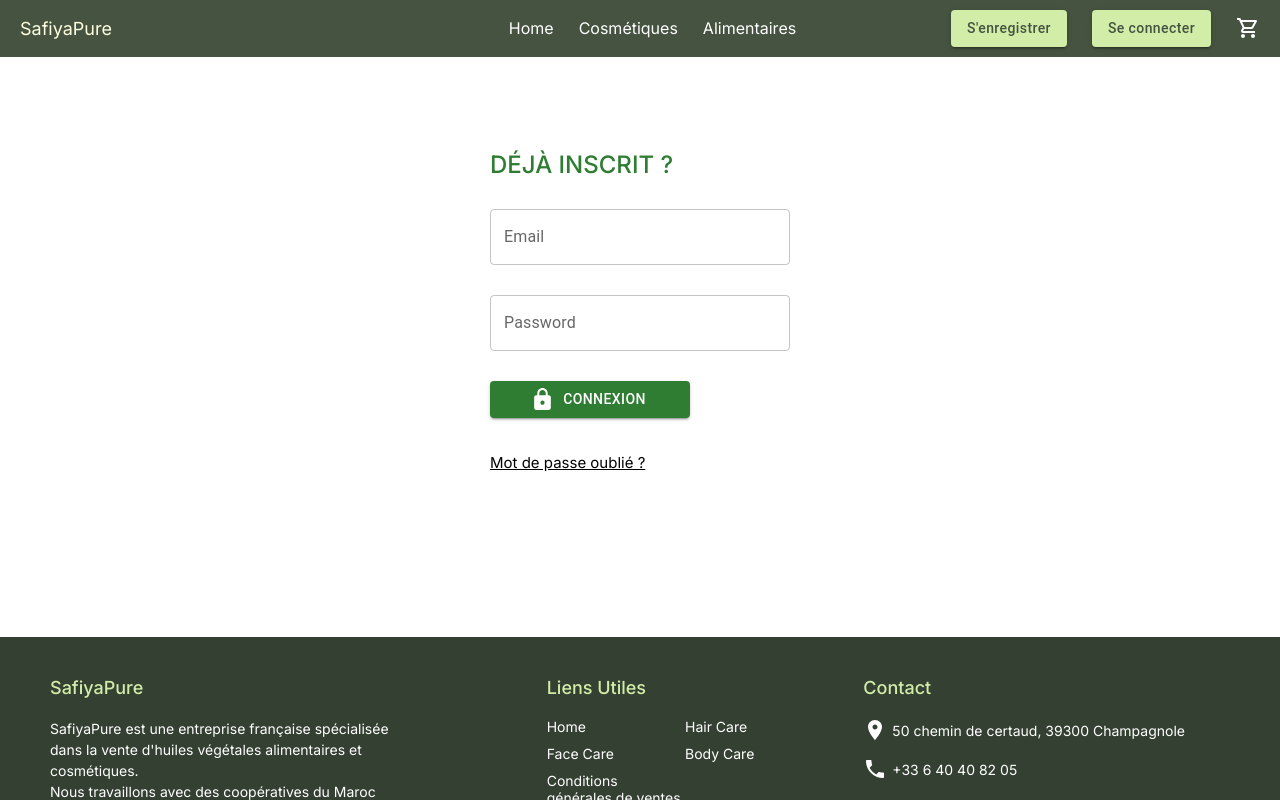
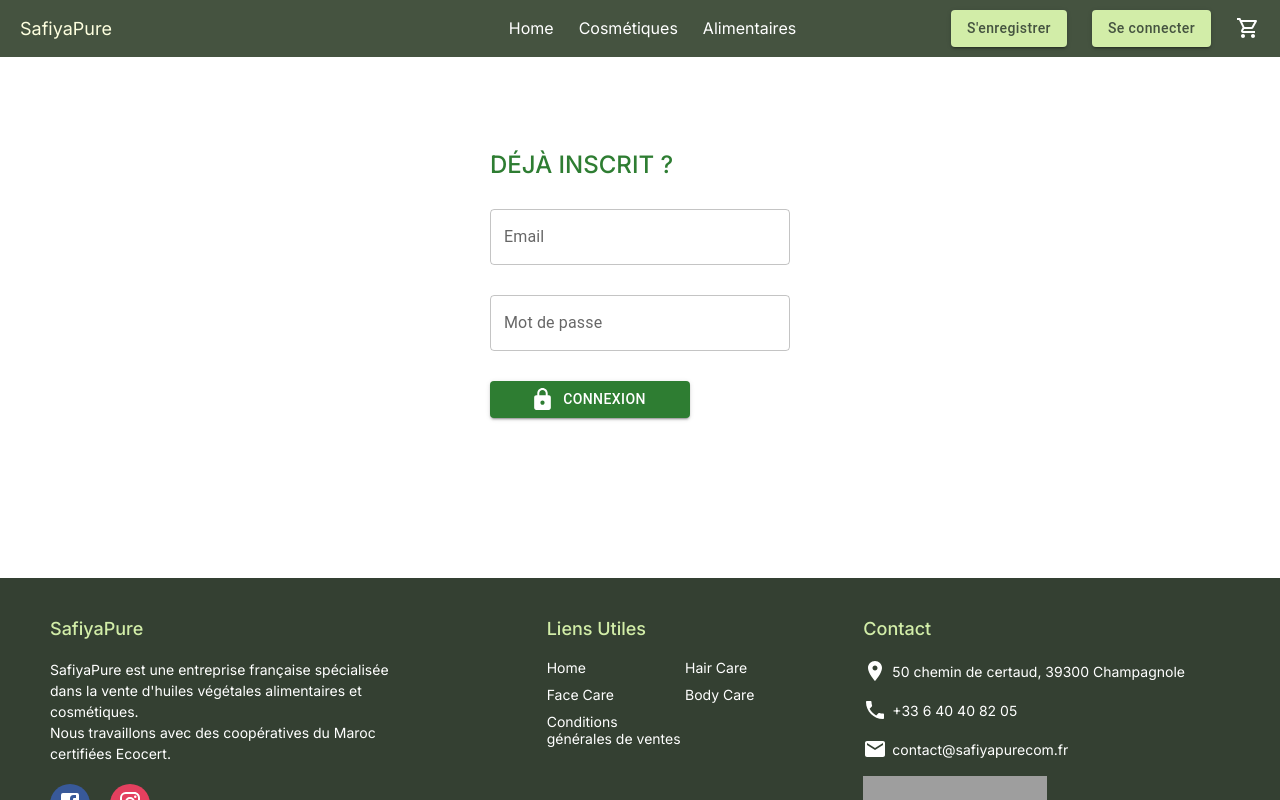
Before and after one commit to FaridAmimri/safiyapure-front, a React (Create React App) app: page /login in a window 1280 px wide. Shown: the top 800 px of the page. Built offline with nearby package versions, Linux system fonts and the light colour scheme; grey boxes are pictures that could not be loaded.

Commit message:
Deactivate reset password link

```diff
--- a/src/pages/Login.jsx
+++ b/src/pages/Login.jsx
@@ -7,12 +7,12 @@ import Box from '@mui/material/Box'
 import MuiInput from '../components/MuiInput'
 import Button from '@mui/material/Button'
 import CircularProgress from '@mui/material/CircularProgress'
+import Alert from '@mui/material/Alert'
 import LockIcon from '@mui/icons-material/Lock'
 import { mobile, tablet } from '../responsive'
 import { useState, useRef } from 'react'
 import { useDispatch, useSelector } from 'react-redux'
 import { login } from '../redux/apiCalls'
-import { useNavigate } from 'react-router-dom'
 
 const initialValues = {
   email: '',
@@ -25,7 +25,6 @@ function Login() {
   const [errors, setErrors] = useState({})
   const dispatch = useDispatch()
   const { isFetching, loginError } = useSelector((state) => state.user)
-  const navigate = useNavigate()
 
   const handleInputChange = (e) => {
     const { name, value } = e.target
@@ -49,7 +48,6 @@ function Login() {
     e.preventDefault()
     if (validate()) {
       login(dispatch, values)
-      navigate('/')
     }
   }
 
@@ -68,7 +66,7 @@ function Login() {
               onChange={handleInputChange}
             />
             <MuiInput
-              label='Password'
+              label='Mot de passe'
               name='password'
               type='password'
               value={values.password}
@@ -87,13 +85,13 @@ function Login() {
             >
               Connexion
             </Button>
-            <Link href='/password'>Mot de passe oublié ?</Link>
+            {/* <Link href='/password'>Mot de passe oublié ?</Link> */}
           </Box>
         </FormContainer>
         <ErrorContainer>
           {isFetching && <CircularProgress color='success' />}
           {loginError & !isFetching ? (
-            <ErrorMessage>Email ou mot de passe incorrect</ErrorMessage>
+            <Alert severity='error'>Email ou mot de passe incorrect</Alert>
           ) : (
             ''
           )}
@@ -132,6 +130,7 @@ const Title = styled.h1`
   color: #2e7d32;
 
   ${mobile({
+    fontSize: 20,
     textAlign: 'center'
   })}
 `
@@ -155,13 +154,12 @@ const FormContainer = styled.div`
   }
 `
 
-const Link = styled.a`
-  margin: 5px 0;
-  font-size: 15px;
-  text-decoration: underline;
-  cursor: pointer;
-  color: inherit;
-`
+// const Link = styled.a`
+//   font-size: 15px;
+//   text-decoration: underline;
+//   cursor: pointer;
+//   color: inherit;
+// `
 
 const ErrorContainer = styled.div`
   width: 300px;
@@ -172,7 +170,3 @@ const ErrorContainer = styled.div`
     justifyContent: 'center'
   })}
 `
-
-const ErrorMessage = styled.span`
-  color: #d32f2f;
-`
```
